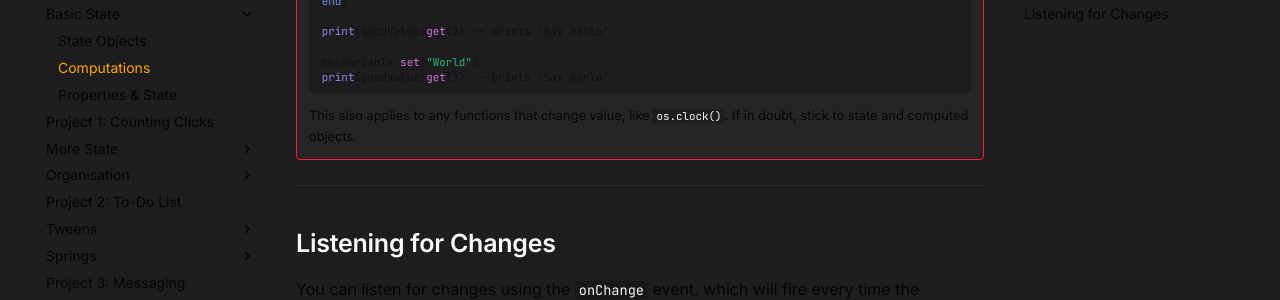
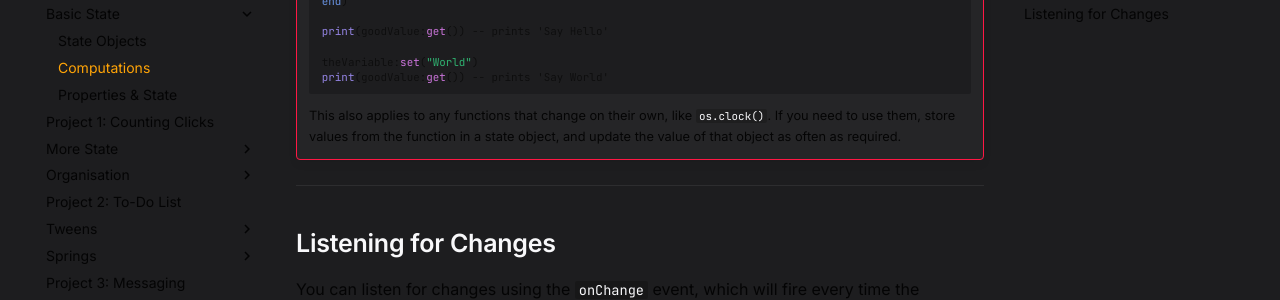
Before and after one commit to dphfox/Fusion, an MkDocs documentation site: the page built from docs/tutorials/basic-state/computations.md, in a window 1280 px wide and 900 px high, scrolled down 2162 px. Shown: the part 152-452 px from the top of the window. Built offline with MkDocs 1.6.1 and Material for MkDocs 9.7.7, drawn with Linux system fonts in a browser that asks for light colours; comment, search, counter and statistics services are not loaded.

Commit message:
Computation function danger clarification

````diff
--- a/docs/tutorials/basic-state/computations.md
+++ b/docs/tutorials/basic-state/computations.md
@@ -134,8 +134,9 @@ That's the basic idea of computed objects; they let you define your values
 	print(goodValue:get()) -- prints 'Say World'
 	```
 
-	This also applies to any functions that change value, like `os.clock()`. If
-	in doubt, stick to state and computed objects.
+	This also applies to any functions that change on their own, like
+	`os.clock()`. If you need to use them, store values from the function in a
+	state object, and update the value of that object as often as required.
 -----
 
 ## Listening for Changes
````
